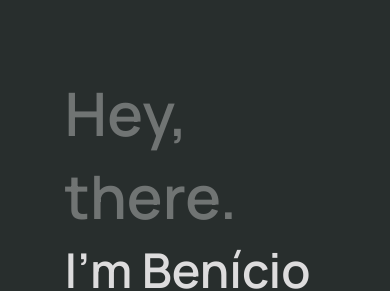
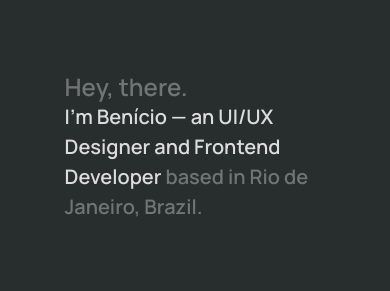
Before and after one commit to benilio/benilio, a React (Vite) app: page / in a window 390 px wide. Shown: the part 152-443 px from the top of the page. Built offline with nearby package versions, Linux system fonts and the light colour scheme.

Commit message:
hero update

```diff
--- a/src/styles/Hero.css
+++ b/src/styles/Hero.css
@@ -6,11 +6,11 @@
   }
 
   .hero h1 {
-    @apply text-6xl font-semibold leading-snug;
+    @apply text-2xl font-semibold leading-tight md:text-6xl md:leading-snug;
   }
 
   .hero h2 {
-    @apply text-5xl font-semibold leading-snug;
+    @apply text-xl font-semibold leading-normal md:text-5xl md:leading-snug;
   }
 
   .hero__faded {
--- a/src/styles/index.css
+++ b/src/styles/index.css
@@ -15,16 +15,16 @@
 }
 
 @layer base {
+  * {
+    @apply transition-all duration-300 ease-in-out;
+  }
+
   html {
     @apply bg-dark-lighter text-light  leading-relaxed;
   }
 
   main {
     @apply mt-24 w-full px-8;
-  }
-
-  a {
-    @apply transition-all duration-300 ease-in-out;
   }
 
   a:hover {
```
